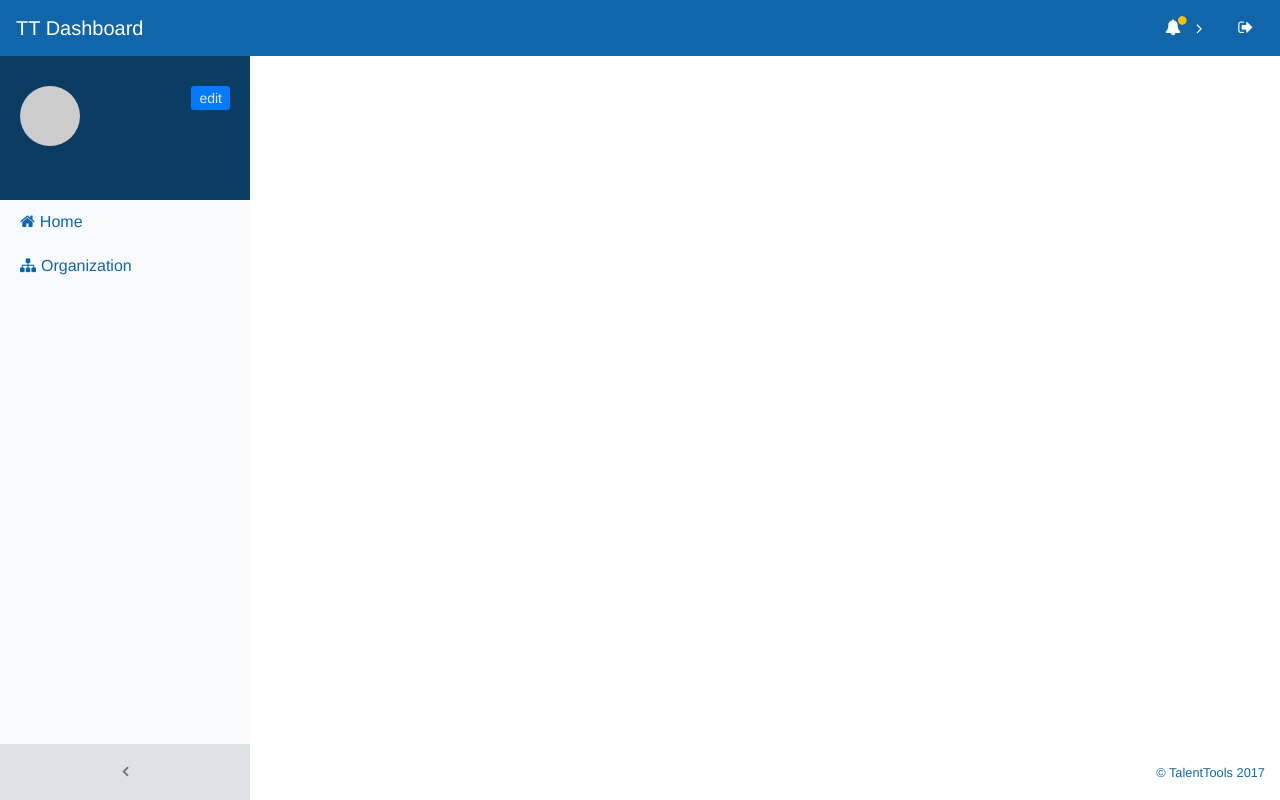
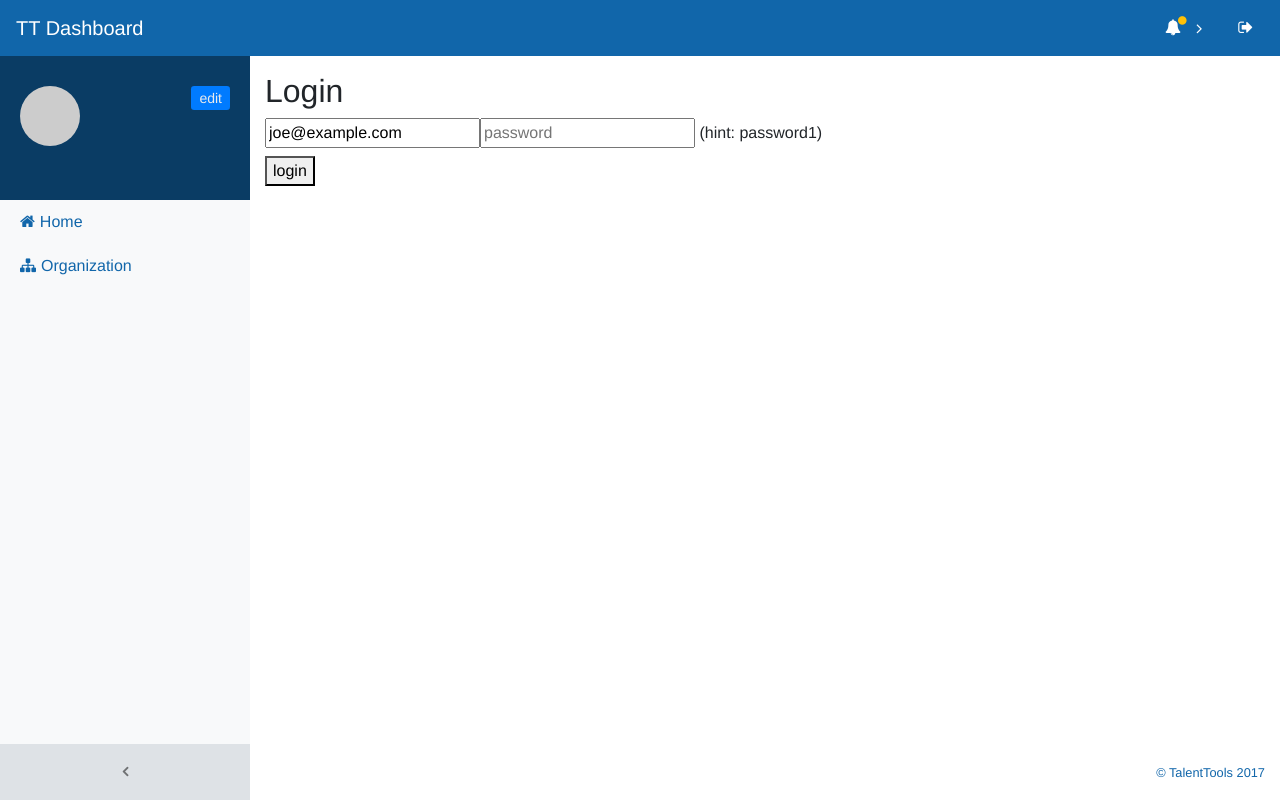
Before and after one commit to HansyEs/back-front-platform, a Vue app in the folder frontend/: page /login in a window 1280 px wide. Built offline with nearby package versions, Linux system fonts and the light colour scheme; no server answers.

Commit message:
#12 v.01 Added : Login.vue, modified router and initial stuff

```diff
--- /dev/null
+++ b/frontend/src/auth/auth.js
@@ -0,0 +1,52 @@
+// AUTH helper
+/* globals localStorage */
+
+export default {
+  login (email, pass, cb) {
+    cb = arguments[arguments.length - 1]
+    if (localStorage.token) {
+      if (cb) cb(true)
+      this.onChange(true)
+      return
+    }
+    pretendRequest(email, pass, (res) => {
+      if (res.authenticated) {
+        localStorage.token = res.token
+        if (cb) cb(true)
+        this.onChange(true)
+      } else {
+        if (cb) cb(false)
+        this.onChange(false)
+      }
+    })
+  },
+
+  getToken () {
+    return localStorage.token
+  },
+
+  logout (cb) {
+    delete localStorage.token
+    if (cb) cb()
+    this.onChange(false)
+  },
+
+  loggedIn () {
+    return !!localStorage.token
+  },
+
+  onChange () {}
+}
+
+function pretendRequest (email, pass, cb) {
+  setTimeout(() => {
+    if (email === 'joe@example.com' && pass === 'password1') {
+      cb({
+        authenticated: true,
+        token: Math.random().toString(36).substring(7)
+      })
+    } else {
+      cb({ authenticated: false })
+    }
+  }, 0)
+}
--- a/frontend/src/components/Home.vue
+++ b/frontend/src/components/Home.vue
@@ -31,29 +31,13 @@ export default {
 
   data() {
     return {
-      msg: '',
-      items: []
+      msg: ''
     }
   },
 
   created: function(){
 
     console.log('Home::created'); // useful for understanding the lifecycle
-
-    var that = this; // Saving this as that to keep access to all components
-
-    // AXIOS API request to Express Server
-    /*
-    axios.get('http://localhost:3000/api/items')
-      .then(function (response) {
-        //console.log(response);
-        that.items = response.data;
-      })
-      .catch(function (error) {
-        //console.log(error);
-        that.msg = error.data;
-      });
-    */
 
   }
 
--- /dev/null
+++ b/frontend/src/components/Login.vue
@@ -0,0 +1,60 @@
+<template>
+  <div class="container-fluid">
+    <h2>Login</h2>
+
+    <p v-if="$route.query.redirect">
+      You need to login first.
+    </p>
+    <form @submit.prevent="login">
+      <label><input v-model="email" placeholder="email"></label>
+      <label><input v-model="pass" placeholder="password" type="password"></label> (hint: password1)<br>
+      <button type="submit">login</button>
+      <p v-if="error" class="error">Bad login information</p>
+    </form>
+
+  </div>
+</template>
+
+<script>
+
+import auth from '@/auth/auth'
+
+export default {
+
+  name: "Login",
+
+  data () {
+    return {
+      email: 'joe@example.com',
+      pass: '',
+      error: false
+    }
+  },
+
+  created: function(){
+
+    console.log('LOGIN::created');
+
+  },
+
+  methods: {
+    login () {
+      auth.login(this.email, this.pass, loggedIn => {
+        if (!loggedIn) {
+          this.error = true
+        } else {
+          this.$router.replace(this.$route.query.redirect || '/') // If there is no redirect url send them to => '/'
+        }
+      })
+    }
+  }
+}
+</script>
+
+<!-- Add "scoped" attribute to limit CSS to this component only -->
+<!-- If not used please comment -->
+<!--
+<style lang="scss" scoped>
+/* LOGIN SCOPED STYLES */
+</style>
+-->
--- a/frontend/src/components/navbar.vue
+++ b/frontend/src/components/navbar.vue
@@ -122,8 +122,14 @@
 <!-- END SEARCH -->
 
         <li class="nav-item">
-          <a class="nav-link" title="Logout" data-toggle="modal" data-target="#exampleModal">
-            <i class="fa fa-fw fa-sign-out"></i></a>
+          <!--
+          <a href="./logout" class="nav-link" title="Logout" data-toggle="modal" data-target="#exampleModal">
+            <i class="fa fa-fw fa-sign-out"></i>
+          </a>
+          -->
+          <router-link to="/logout" tag="a" class="nav-link" title="Logout">
+            <i class="fa fa-fw fa-sign-out"></i>
+          </router-link>
         </li>
 
       </ul>
--- a/frontend/src/router/index.js
+++ b/frontend/src/router/index.js
@@ -1,5 +1,7 @@
 import Vue from 'vue';
 import Router from 'vue-router';
+import auth from '@/auth/auth'
+import Login from '@/components/Login';
 import Home from '@/components/Home';
 import UserProfile from '@/components/user-profile';
 import Organization from '@/components/Organization';
@@ -9,20 +11,72 @@ Vue.use(Router)
 export default new Router({
   routes: [
     {
+      path: '/login',
+      name: 'Login',
+      component: Login // <- LOGIN
+    },
+    {
       path: '/',
       name: 'Home',
       component: Home // <- WELCOME
+      /* TO DO => AUTH => Add to secure URL
+      meta: { requiresAuth:true
+      }
+      */
     },
     {
       path: '/profile',
       name: 'Profile',
       component: UserProfile
+      /* TO DO => AUTH => Add to secure URL
+      meta: { requiresAuth:true
+      }
+      */
     },
     {
       path: '/organization',
       name: 'Organization',
-      component: Organization
+      component: Organization,
+      //beforeEnter: requireAuth // TO DO => AUTH => Add to secure URL
+      meta: { requireAuth:true }
+    },
+    { path: '/logout',
+      beforeEnter (to, from, next) {
+        auth.logout()
+        next('/login') // Redirect to
+      }
     }
   ],
   mode: 'history' // AVOID # from urls
 })
+
+// TO DO => AUTH => guard navigation
+// Check before each page load whether the page requires authentication/
+// if it does check whether the user is signed into the web app or
+// redirect to the sign-in page to enable them to sign-in
+
+/*
+Router.beforeEach((to, from, next) => {
+  if (!auth.loggedIn()) {
+    next({
+      path: '/login',
+      query: { redirect: to.fullPath }
+    })
+  } else {
+    next()
+  }
+});
+*/
+
+/*
+function requireAuth (to, from, next) {
+  if (!auth.loggedIn()) {
+    next({
+      path: '/login',
+      query: { redirect: to.fullPath }
+    })
+  } else {
+    next()
+  }
+}
+*/
--- a/frontend/src/store/modules/getAuthUser.js
+++ b/frontend/src/store/modules/getAuthUser.js
@@ -1,4 +1,4 @@
-console.log("STORE Module :: getAuthUser")
+console.log("=> STORE Module => getAuthUser ID / token / whatever...")
 
 const state = {
   info: getAuthUser() || ''
```
Also changed, not shown: frontend/src/App.vue (+14 -0 lines).
